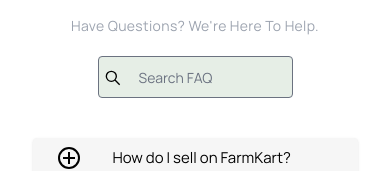
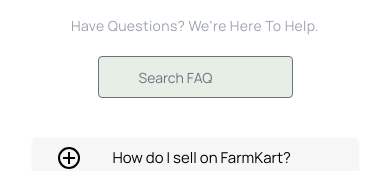
Before and after one commit to Jybium/FarmKart-FullStack, a Next.js app: page /faq in a window 390 px wide. Shown: the part 152-323 px from the top of the page. Built offline with nearby package versions, Linux system fonts and the light colour scheme.

Commit message:
Added responsiveness

```diff
--- a/src/app/faq/page.tsx
+++ b/src/app/faq/page.tsx
@@ -24,7 +24,7 @@
           have questions? we're here to help.
         </p>
         <div className="relative text-center mb-10">
-          <div className="absolute bottom-3 left-[27%]  sm:left-[35%] z-30">
+          <div className="absolute bottom-3 left-[27%]  sm:left-[35%] ">
             <GrSearch />
           </div>
           <input
```
